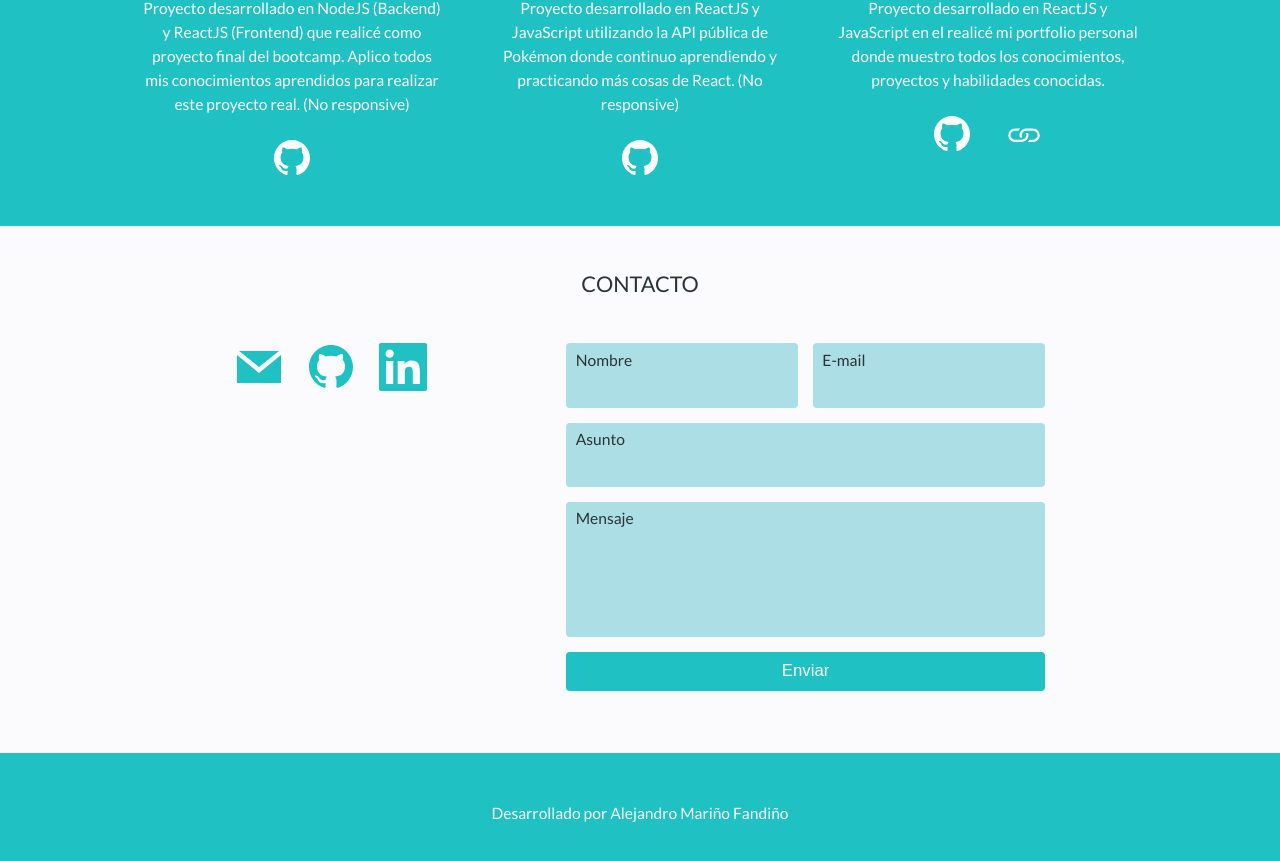
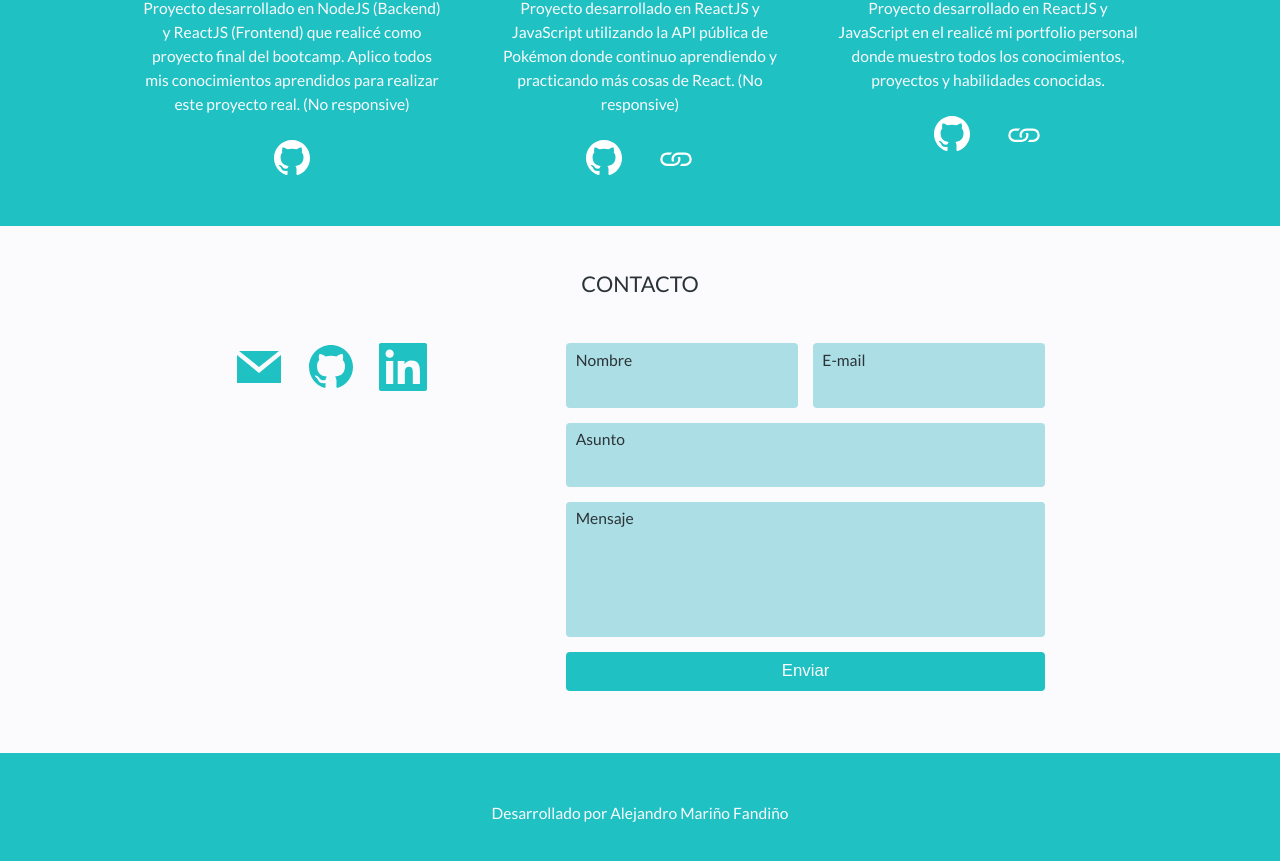
Before and after one commit to hatashi199/my-portfolio, a React (Create React App) app: page / in a window 1280 px wide. Shown: the part 2197-3058 px from the top of the page. Built offline with nearby package versions, Linux system fonts and the light colour scheme; no server answers.

Commit message:
README and pokemon page lik added

```diff
--- a/src/components/ProjectsSection/ProjectsSection.js
+++ b/src/components/ProjectsSection/ProjectsSection.js
@@ -29,7 +29,10 @@ const ProjectsSection = () => {
               pública de Pokémon donde continuo aprendiendo y practicando más
               cosas de React. (No responsive)
             </p>
-            <ProjectLinks linkGithub="https://github.com/hatashi199/pokedexProject" />
+            <ProjectLinks
+              linkGithub="https://github.com/hatashi199/pokedexProject"
+              linkWeb="https://pokedex-project-amf.vercel.app/"
+            />
           </Project>
           <Project>
             <figure className="portfolioAmf">
```
Also changed, not shown: 1 other file (tests, documents, lock files or other folders).
